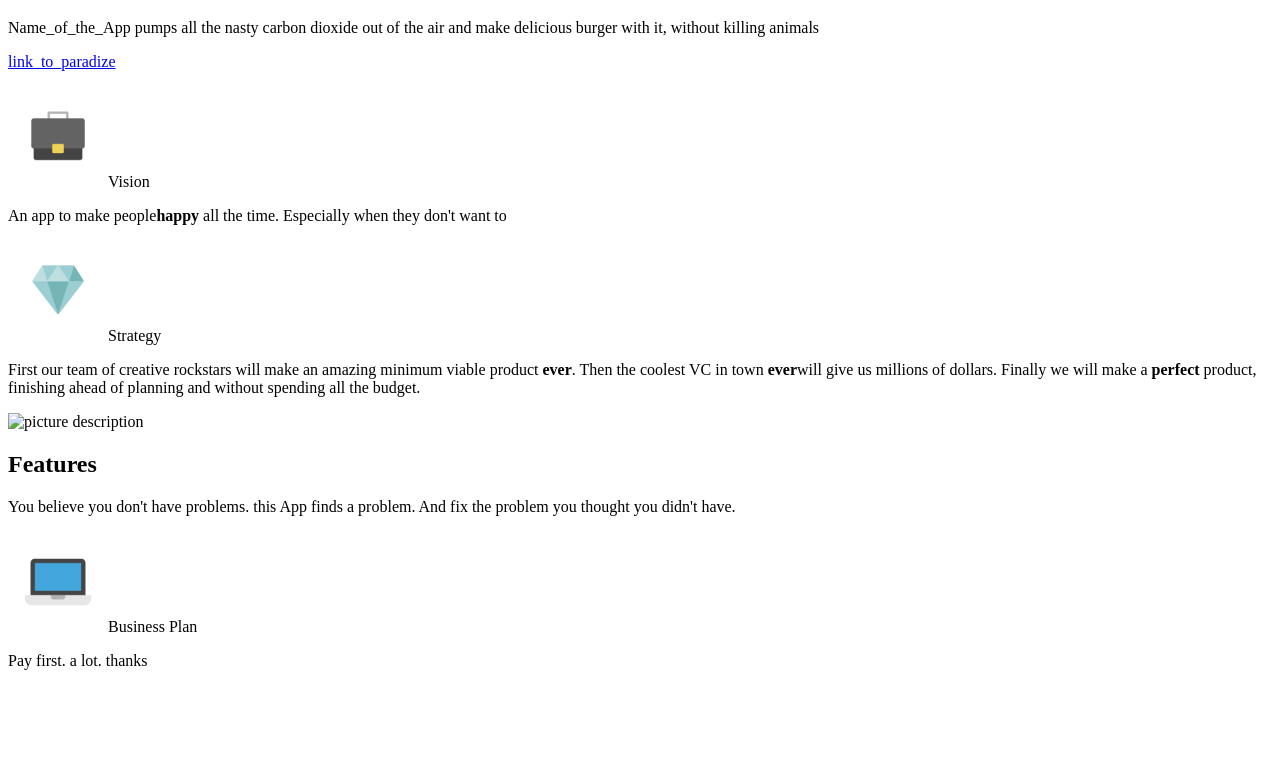
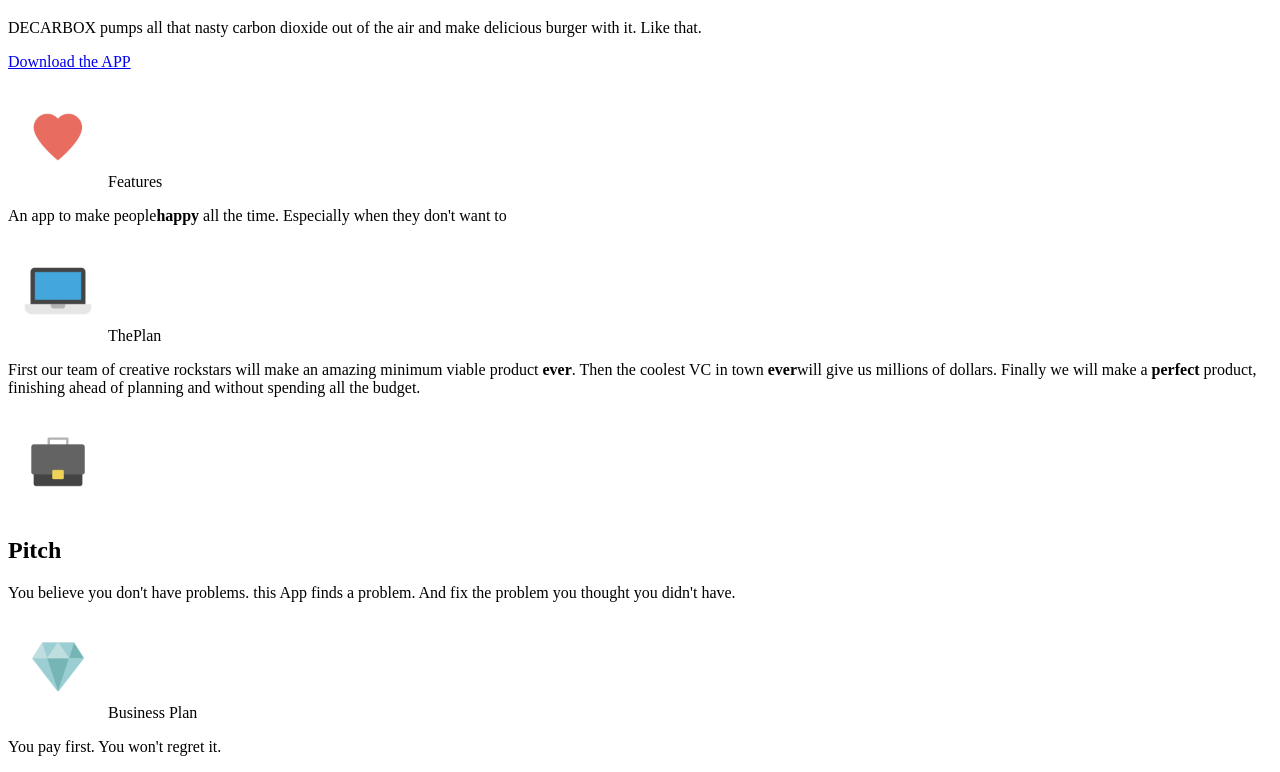
Before and after one commit to marcginestet/cave, a plain HTML site: page index.html in a window 1280 px wide. Shown: the part 61-833 px from the top of the page. Before the commit the page ends 800 px from the top, so only its background shows below. Drawn offline with Linux system fonts and the light colour scheme.

Commit message:
push_commit_looo

```diff
--- a/index.html
+++ b/index.html
@@ -2,35 +2,34 @@
 <html>
     <head>
         <meta charset="utf-8">
-        <title>From architecture</title>
+        <title>From the future</title>
     </head>
     <body>
         <h1>I LOVE THIS APP!!!</h1>
-        <p>Name_of_the_App pumps all the nasty carbon dioxide out of the air and make delicious burger with it, without killing animals</p>
+        <p>DECARBOX pumps all that nasty carbon dioxide out of the air and make delicious burger with it. Like that.</p>
         <p>
-            <a href="#">link_to_paradize</a>
+            <a href="#">Download the APP</a>
         </p>
 
-        <img src="images/briefcase.png" alt="picture description" width="100"
-        <h2>Vision</h2>
+        <img src="images/heart.png" alt="picture description" width="100"
+        <h2>Features</h2>
         <p>An app to make people<strong>happy</strong> all the time. Especially when they don't want to
         </p>
 
-        <img src="images/diamond.png" alt="picture description" width="100"
-        <h2>Strategy</h2>
+        <img src="images/laptop.png" alt="picture description" width="100"
+        <h2>ThePlan</h2>
         <p>First our team of creative rockstars will make an amazing minimum viable product <strong>ever</strong>.
             Then the coolest VC in town <strong>ever</strong>will give us millions of dollars.
             Finally we will make a <strong>perfect</strong> product, finishing ahead of planning and without spending all the budget.
         </p>
 
-        <img src="ïmages/heart.png" alt="picture description" width="100">
-        <h2>Features</h2>
+        <img src="images/briefcase.png" alt="picture description" width="100">
+        <h2>Pitch</h2>
         <p>You believe you don't have problems. this App finds a problem. And fix the problem you thought you didn't have.
         </p>
 
-        <img src="images/laptop.png" alt=""picture description" width="100"
+        <img src="images/diamond.png" alt=""picture description" width="100"
         <h2>Business Plan</h2>
-        <p>Pay first. a lot. thanks</p>
+        <p>You pay first. You won't regret it.</p>
     </body>
-
 </html>
```
